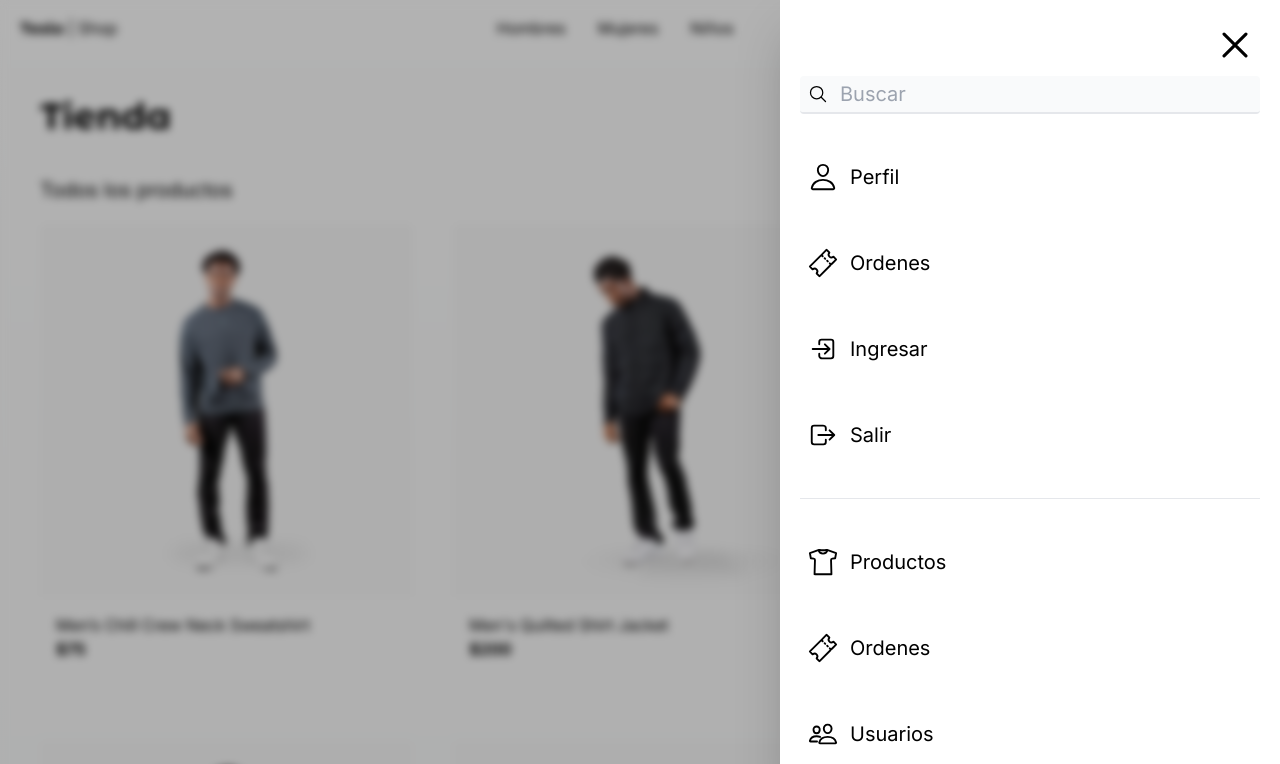
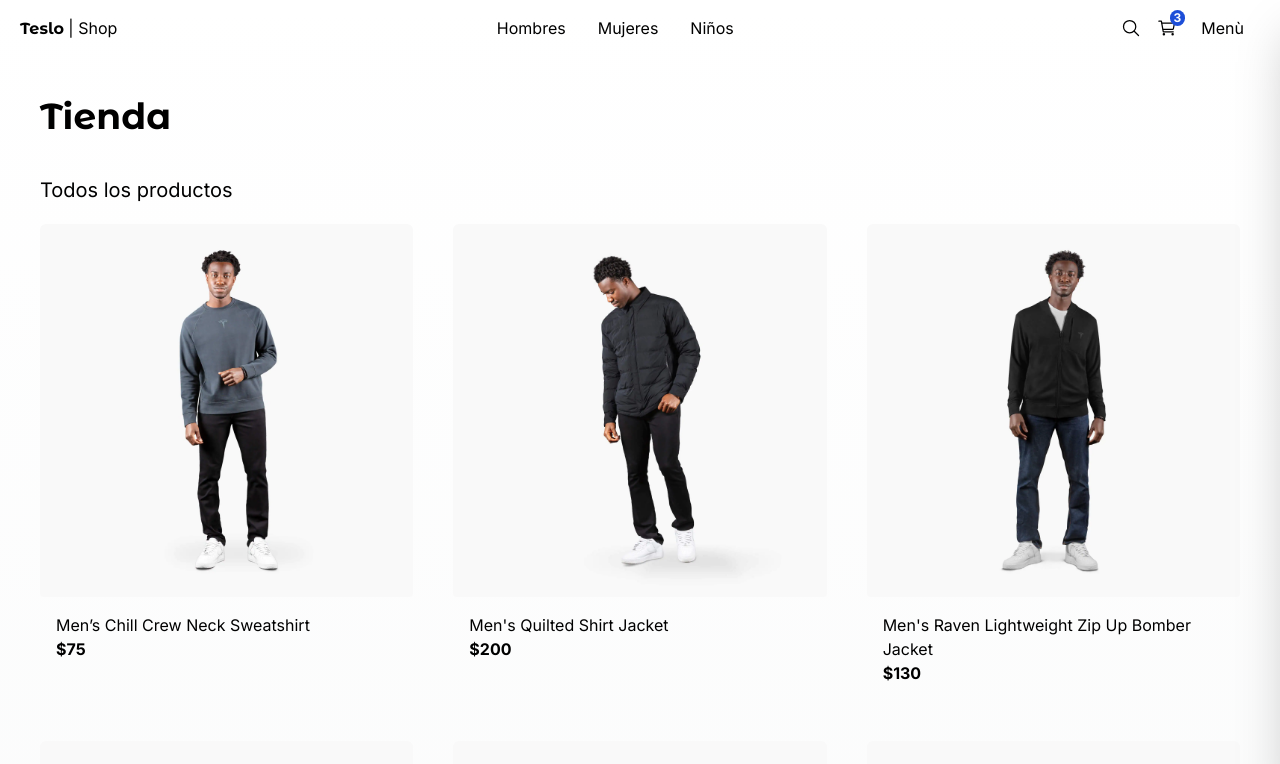
Before and after one commit to UrielQuiroz/teslo-shop, a Next.js app: page / in a window 1280 px wide. Shown: the top 764 px of the page. Built offline with nearby package versions, Linux system fonts and the light colour scheme.

Commit message:
Zustand - UI Store

```diff
--- a/package.json
+++ b/package.json
@@ -9,10 +9,12 @@
     "lint": "next lint"
   },
   "dependencies": {
+    "clsx": "^2.1.1",
     "next": "15.4.4",
     "react": "19.1.0",
     "react-dom": "19.1.0",
-    "react-icons": "^5.5.0"
+    "react-icons": "^5.5.0",
+    "zustand": "^5.0.6"
   },
   "devDependencies": {
     "@eslint/eslintrc": "^3",
--- a/src/components/ui/sidebar/Sidebar.tsx
+++ b/src/components/ui/sidebar/Sidebar.tsx
@@ -1,23 +1,42 @@
+'use client'
+
 import Link from "next/link"
 import { IoCloseOutline, IoLogInOutline, IoLogOutOutline, IoPeopleOutline, IoPersonOutline, IoSearchOutline, IoShirtOutline, IoTicketOutline } from "react-icons/io5"
 
+import { useUIStore } from "@/store"
+import clsx from "clsx"
+
 export const Sidebar = () => {
+
+    const isSideMenuOpen = useUIStore( state => state.isSideMenuOpen );
+    const closeMenu = useUIStore(state => state.closeSideMenu );
+
   return (
     <div >
-        {/* BACKGROUND BLACK */}
-        <div className="fixed top-0 left-0 w-screen h-screen z-10 bg-black opacity-30">
+        {isSideMenuOpen && (
+            <>
+                {/* BACKGROUND BLACK */}
+                <div className="fixed top-0 left-0 w-screen h-screen z-10 bg-black opacity-30"/>
 
-        </div>
-
-        {/* BLUR */}
-        <div className="fade-in fixed top-0 left-0 w-screen h-screen z-10 backdrop-filter backdrop-blur-sm">
-
-        </div>
+                {/* BLUR */}
+                <div
+                    onClick={closeMenu}
+                    className="fade-in fixed top-0 left-0 w-screen h-screen z-10 backdrop-filter backdrop-blur-sm"/>
+            </>
+        )}
 
         {/* SIDEMENU */}
-        <nav className="fixed p-5 right-0 top-0 w-[500px] h-screen bg-white z-20 shadow-2xl transform transition-all duration-300">
+        <nav className={
+            clsx(
+                "fixed p-5 right-0 top-0 w-[500px] h-screen bg-white z-20 shadow-2xl transform transition-all duration-300",
+                {
+                    "translate-x-full": !isSideMenuOpen
+                }
+            )
+        }>
             <IoCloseOutline
                 size={50}
+                onClick={closeMenu}
                 className="absolute top-5 right-5 cursor-pointer"/>
 
             {/* INPUT */}
--- a/src/components/ui/top-menu/TopMenu.tsx
+++ b/src/components/ui/top-menu/TopMenu.tsx
@@ -1,9 +1,13 @@
+'use client'
 import { titleFont } from '@/config/fonts'
+import { useUIStore } from '@/store'
 import Link from 'next/link'
 import React from 'react'
 import { IoCartOutline, IoSearchOutline } from 'react-icons/io5'
 
 export const TopMenu = () => {
+    const openSideMenu = useUIStore( state => state.openSideMenu );
+
     return (
         <nav className='flex px-5 justify-between items-center w-full'>
             {/* LOGO */}
@@ -35,7 +39,10 @@
                         <IoCartOutline className='h-5 w-5'/>
                     </div>
                 </Link>
-            <button className='m-2 p-2 rounded-md transition-all hover:bg-gray-100'>
+                <button
+                type='button'
+                onClick={openSideMenu}
+                    className='m-2 p-2 rounded-md transition-all hover:bg-gray-100'>
                     Menù
                 </button>
             </div>
--- /dev/null
+++ b/src/store/index.ts
@@ -0,0 +1 @@
+export * from './ui/ui-store';
--- /dev/null
+++ b/src/store/ui/ui-store.ts
@@ -0,0 +1,15 @@
+import { create } from 'zustand'
+
+interface State {
+    isSideMenuOpen: boolean;
+
+    openSideMenu: () => void;
+    closeSideMenu: () => void;
+}
+
+export const useUIStore = create<State>()((set) => ({
+    isSideMenuOpen: false,
+
+    openSideMenu: () => set({ isSideMenuOpen: true }),
+    closeSideMenu: () => set({ isSideMenuOpen: false }),
+}))
```
Also changed, not shown: 1 other file (tests, documents, lock files or other folders). Lines whose indentation alone changed are shown as unchanged.
